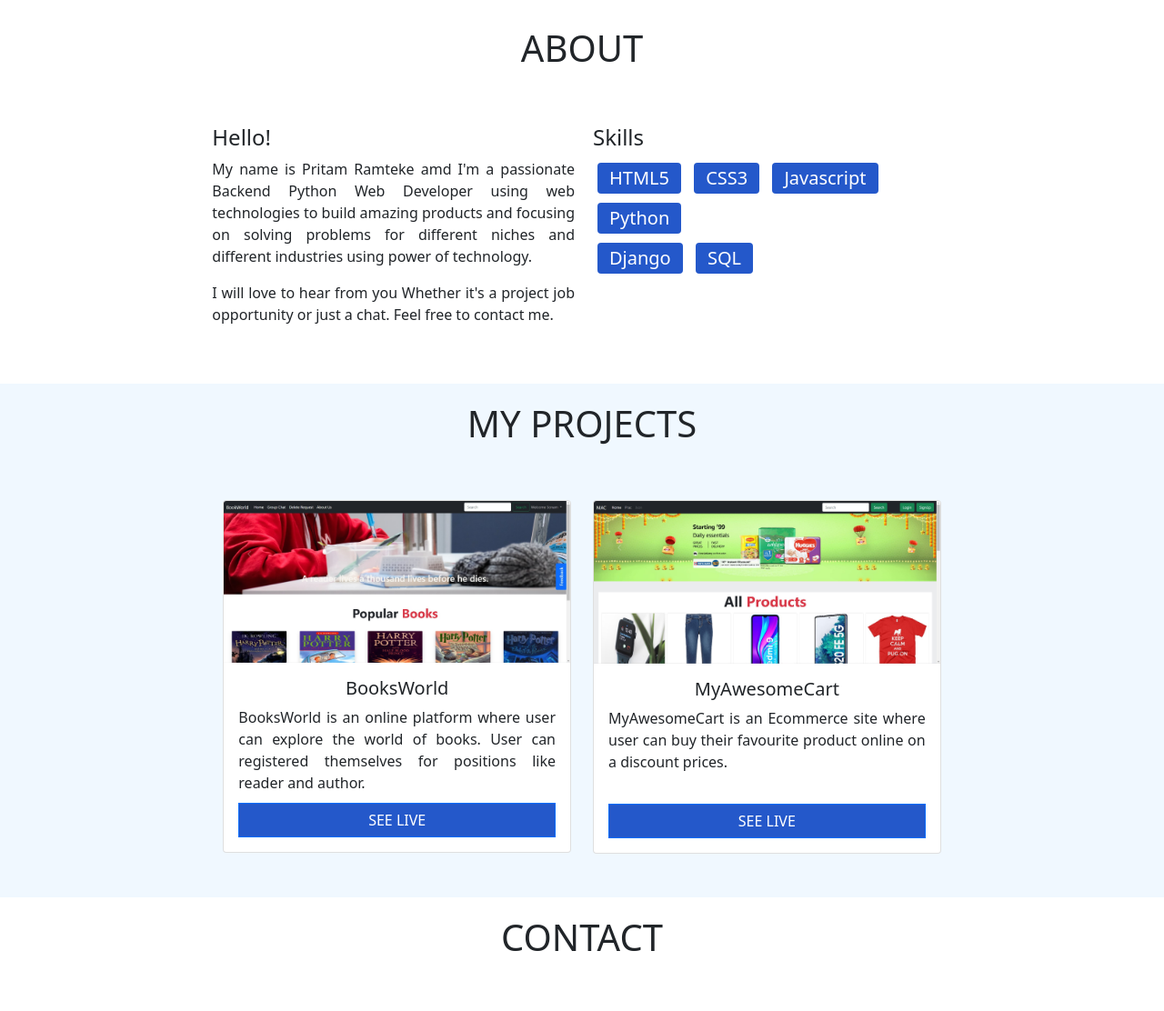
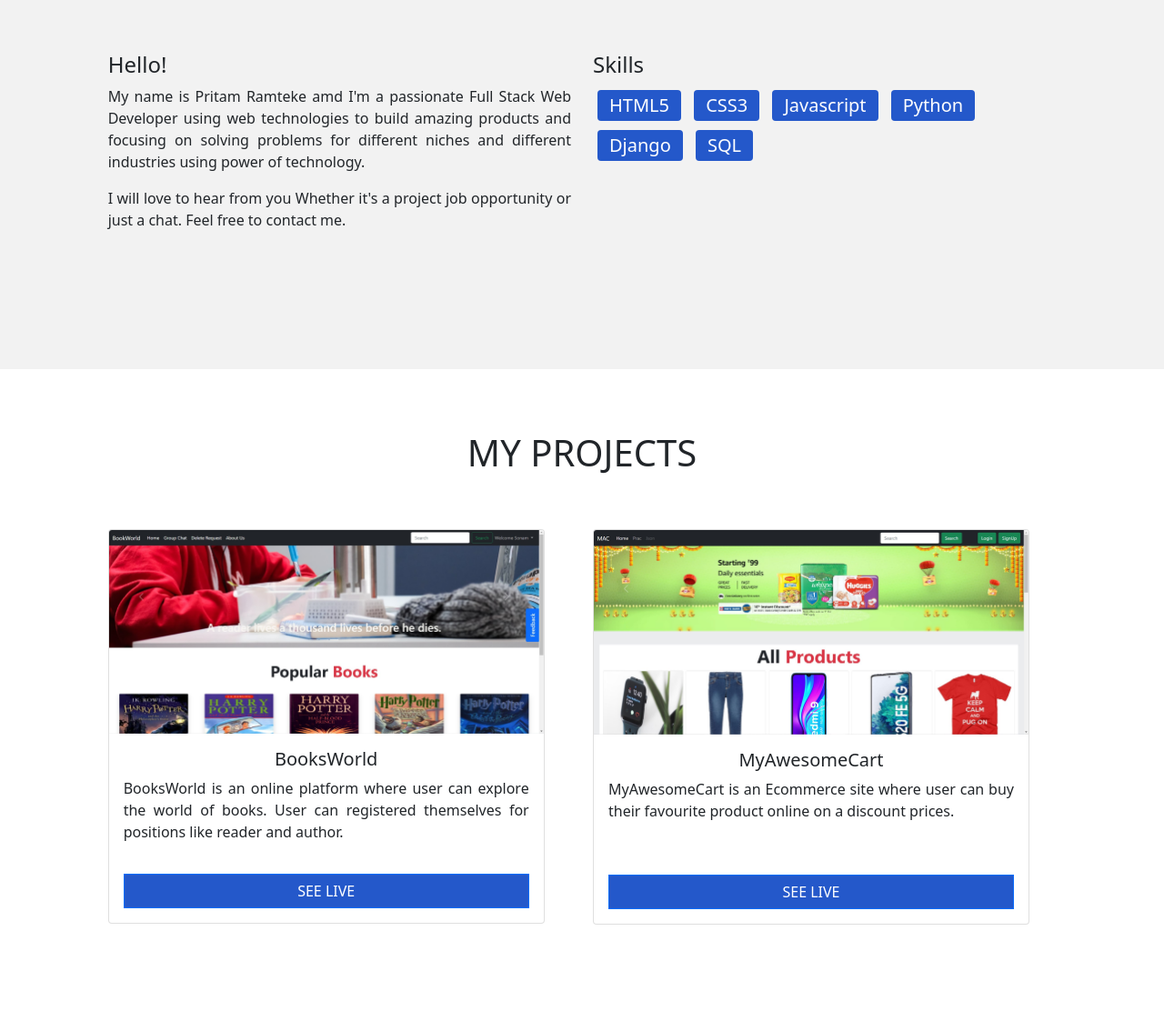
Before and after one commit to pritamramteke3211/myportfolio, a Django app: page / in a window 1280 px wide. Shown: the part 804-1916 px from the top of the page at 91% size. Run offline with Django 3.2, Linux system fonts and the light colour scheme; data comes from the database, SQL or seed files in the repository; some libraries are stand-ins or nearby versions; some web fonts are replaced.

Commit message:
commit 19

```diff
--- a/static/css/phone.css
+++ /dev/null
@@ -1,15 +0,0 @@
-.home_text{
-    margin-top: 30%;
-}
-
-.head1{
-    font-size:40px;
-}
-
-.head2{
-    font-size: 28px;
-}
-
-.card-text{
-    font-size: 14px;
-  }
--- a/static/css/portfolio.css
+++ b/static/css/portfolio.css
@@ -90,8 +148,11 @@
 
 
 /* About */
+.about{
+    background-color: #f2f2f2;
+}
 .about_content{
-    height:60vh;
+    padding-bottom: 10%;
     margin-top: 10px;
 }
 
@@ -103,9 +164,7 @@
     text-align: justify;
 }
 
-.skills{
-    text-align:start;
-}
+
 
 .skill{
    font-size: 20px;
@@ -118,7 +177,7 @@
 
 /* Project */
 .project{
-    background-color:aliceblue;
+    background-color:white;
 }
 
 .social{
--- a/templates/about.html
+++ b/templates/about.html
@@ -1,14 +1,14 @@
-<div class="row mx-0 about_content">
-    <div class="col-md-2"></div>
-    <div class="col-md-8 col-sm-8 col-xs-8 ">
+<div class="row mx-0 about_content justify-content-center">
+
+
     <h1 class="page-header">ABOUT</h1>
 
 
-                <div class="row mx-0 my-5">
-                    <div class="col-md-6 px-2">
+
+                    <div class="col-md-5 col-11 my-2">
                         <h4>Hello!</h4>
                         <p>
-                        My name is Pritam Ramteke amd I'm a passionate Backend Python Web
+                        My name is Pritam Ramteke amd I'm a passionate Full Stack Web
                         Developer using web technologies to build amazing products and
                         focusing on solving problems for different niches and different
                         industries using power of technology.
@@ -19,7 +19,7 @@
                         </p>
                     </div>
 
-                    <div class="col-md-6 skills" >
+                    <div class="col-md-5 col-11 my-2" >
                     <h4>Skills</h4>
 
                     <div >
@@ -34,8 +34,8 @@
                     <span class='badge bg-secondary skill'>SQL</span>
                     </div>
 
-                </div>
 
-    <div class="col-md-2"> </div>
+
+
 
 </div>
--- a/templates/base.html
+++ b/templates/base.html
@@ -47,6 +47,88 @@
     <script src="{{STATIC_PREFIX}}js/popper.min.js"></script>
     <script src="{{STATIC_PREFIX}}js/bootstrap.min.js"></script>
 
+    <script>
+        console.log(window.pageYOffset);
+
+        console.log(screen.width)
+        navbar = document.getElementById('nav_bar');
+        nav_link = document.getElementsByClassName('nav_link');
+        navbar_toggler = document.getElementsByClassName('navbar-toggler');
+        console.log(navbar_toggler[0].style)
+
+
+        home_link = document.getElementById('home_link');
+        about_link = document.getElementById('about_link');
+        project_link = document.getElementById('project_link');
+        contact_link = document.getElementById('contact_link');
+
+
+    window.addEventListener('scroll',function(){
+
+    if(window.pageYOffset > 0){
+
+        navbar.style.background = "rgba(0, 0, 0, 0.733)";
+        navbar.style.padding= "10px 30px";
+        //navbar_toggler_icon[0].style.border-color = 'white!important';
+        navbar_toggler[0].style.border = "1px solid white";
+
+       for (var i=0; i< nav_link.length ; i++){
+           nav_link[i].style.color = "white";
+       }
+    }
+    else{
+        navbar_toggler[0].style.border = "1px solid rgba(0,0,0,.1)";
+        navbar.style.background = "rgba(255,255,255,0.3)";
+        navbar.style.padding= "20px 30px";
+        //navbar_toggler.style.background = 'black!important';
+
+        for (var i=0; i< nav_link.length ; i++){
+           nav_link[i].style.color = "black";
+       }
+    }
+});
+
+window.addEventListener('scroll',function(){
+
+    if(screen.width > 991){
+        home_link.classList.add('active')
+    if(window.pageYOffset > 638){
+
+        about_link.classList.add('active')
+        project_link.classList.remove('active')
+        contact_link.classList.remove('active')
+        home_link.classList.remove('active')
+    }
+    if(window.pageYOffset > 1128){
+        about_link.classList.remove('active')
+        project_link.classList.add('active')
+        contact_link.classList.remove('active')
+        home_link.classList.remove('active')
+    }
+    if(window.pageYOffset > 1768){
+        about_link.classList.remove('active')
+        project_link.classList.remove('active')
+        contact_link.classList.add('active')
+        home_link.classList.remove('active')
+    }
+
+
+    if(window.pageYOffset <= 638){
+        about_link.classList.remove('active')
+        project_link.classList.remove('active')
+        contact_link.classList.remove('active')
+        home_link.classList.add('active')
+    }
+    }
+    else{
+        home_link.classList.remove('active')
+    }
+});
+
+
+
+    </script>
+
     <footer class="footer mt-auto py-2 bg-dark">
         <div class="container text-center text-white">
             <a class="btn btn-outline-primary mb-2" href="#top"> Back to Top</a><br>
--- a/templates/contact.html
+++ b/templates/contact.html
@@ -1,10 +1,10 @@
-<div class="row mx-0">
+<div class="row mx-0 justify-content-center ">
 
-    <div class="col-md-2"></div>
-    <div class="col-md-8">
+
+    <div class="col-md-10">
         <h1 class="page-header">CONTACT</h1>
 
-        <div class="row mx-0">
+        <div class="row mx-0 justify-content-center">
 
 
             <iframe
@@ -15,8 +15,8 @@
 
 
 
-            <div class="col-sm-6 col-md-6 my-3 ">
-            <h4>Message Me</h4><br>
+            <div class="col-md-6 my-3 " id="contact_form">
+            <h4>Contact Form</h4><br>
                 <form action="" method='post'>
                     {% csrf_token %}
                     <div class="mb-3">
@@ -36,20 +36,21 @@
                 </form>
             </div>
 
-            <div class="col-sm-6 col-md-6 social">
-                <div class='row mx-0 my-3'>
-                    <h4>Social Media</h4><br><br>
+            <div class="col-md-6 social mt-3" id="social_links">
 
+                    <h4>Social Media</h4><br>
 
-                        <div> <a href="mailto:pritamramteke3211@gmail.com"  target="_blank"><i class="fas fa-envelope fa-lg me-2"></i>pritamramteke3211@gmail.com</a></div>
+                        <div class="socials">
+                        <div >
+                            <a href="mailto:pritamramteke3211@gmail.com"  target="_blank"><i class="fas fa-envelope fa-lg me-2"></i>pritamramteke3211@gmail.com</a></div>
                         <br>
                         <div> <a href="https://www.linkedin.com/in/pritam-ramteke-371ab714a/"  target="_blank"><i class="fab fa-linkedin fa-lg me-2"></i>pritam-ramteke-371ab714a</a> </div>
                         <div><a href="https://github.com/pritamramteke3211" target="_blank"><i class="fab fa-github-square fa-lg me-2"></i>pritamramteke3211</a></div>
                         <div><a href="https://www.facebook.com/pritam.ramteke.5473/" target="_blank"><i class="fab fa-facebook fa-lg me-2"></i>pritam.ramteke.5473</a> </div>
                         <div><a href="https://twitter.com/PritamRamteke13" target="_blank"><i class="fab fa-twitter fa-lg me-2"></i>PritamRamteke13</a></span></div>
 
+                    </div>
 
-                </div>
 
             </div>
 
@@ -58,5 +59,5 @@
 
 
     </div>
-    <div class="col-md-2"></div>
+
 </div>
--- a/templates/home.html
+++ b/templates/home.html
@@ -11,35 +11,36 @@
 
 {% block body %}
 
-<div class="main text-white">
-    <div class="row mx-0">
-    <div class="col-md-2"></div>
-    <div class="col-md-8 home_text text-center" >
-        <h1 class="head1" >Hi, I am Pritam Ramteke</h1>
-        <p class="head2" > A Full Stack Python Web Developer.</p>
-        <br>
-        <div class="mb-4"><a href="#project" class="home_btn">MY PROJECTS </a> </div>
-        <div><a href="media\files\PritamRamtekeCv.pdf" class="home_btn" target='blank'> RESUME </a></div>
+<div class="main">
+    <div class="row mx-0 justify-content-center ">
 
+        <div class="col-md-5 col-11" id='home_img'>
+            <img src="{% static 'images/V_Potrait_Clean_2_o-removebg.png' %}" class="img-fluid w-100" alt="">
+        </div>
+
+        <div class="col-md-5 col-11 home_text ">
+            <h1 class="head1 pb-2">Hi, <br> I am Pritam Ramteke</h1>
+            <p class="head2 pb-2"> A Full Stack Web Developer.</p>
+            <p id='home_menu'> <a href="#project" class="home_menu_btn1"> PROJECTS </a> | <a
+                    href="media\files\PritamRCV3.pdf" class="home_menu_btn2" target='blank'> RESUME </a> </p>
+
+        </div>
 
 
     </div>
-    <div class="col-md-2">
-
-    </div>
-    </div>
+</div>
 
 </div>
 
-<div class="about " id='about'>
+<div class="about pt-5" id='about'>
     {% include 'about.html' %}
 </div>
 
-<div class="project" id='project'>
+<div class="project py-5" id='project'>
     {% include 'project.html' %}
 </div>
 
-<div class="contact mb-5" id='contact'>
+<div class="contact py-5" id='contact'>
     {% include 'contact.html' %}
 </div>
 
--- a/templates/navbar.html
+++ b/templates/navbar.html
@@ -1,31 +1,31 @@
 
-<nav class="navbar navbar-expand-lg navbar-dark bg-dark">
+<nav class="navbar fixed-top navbar-expand-lg navbar-light " id="nav_bar">
     <div class="container-fluid">
-      <a class="navbar-brand" href="{% url 'home' %}">PR</a>
-      <button class="navbar-toggler" type="button" data-bs-toggle="collapse" data-bs-target="#navbarSupportedContent" aria-controls="navbarSupportedContent" aria-expanded="false" aria-label="Toggle navigation">
+      <a class="navbar-brand nav_link" href="{% url 'home' %}">PR</a>
+      <button class="navbar-toggler" type="button" id="navbar_toggler" data-bs-toggle="collapse" data-bs-target="#navbarSupportedContent" aria-controls="navbarSupportedContent" aria-expanded="false" aria-label="Toggle navigation">
         <span class="navbar-toggler-icon"></span>
       </button>
-      <div class='d-flex'>
+      {% comment %} <div class='d-flex' id="d_flex">  {% endcomment %}
       <nav class="collapse navbar-collapse " id="navbarSupportedContent">
         <ul class="navbar-nav me-auto mb-2 mb-lg-0">
           <li class="nav-item">
-            <a class="nav-link active" aria-current="page" href="{% url 'home' %}">HOME</a>
+            <a class="nav-link  nav_link active" id="home_link"  aria-current="page"  href="{% url 'home' %}">HOME</a>
           </li>
 
           <li class="nav-item">
-            <a class="nav-link active" aria-current="page" href="#about">ABOUT</a>
+            <a class="nav-link  nav_link" id="about_link"  aria-current="page"  href="#about">ABOUT</a>
           </li>
 
           <li class="nav-item">
-            <a class="nav-link active" aria-current="page" href="#project">MY PROJECT</a>
+            <a class="nav-link  nav_link" id="project_link"  aria-current="page" href="#project">PROJECTS</a>
           </li>
 
           <li class="nav-item">
-            <a class="nav-link active" aria-current="page" href="#contact">CONTACT</a>
+            <a class="nav-link  nav_link" id="contact_link" aria-current="page"  href="#contact">CONTACT</a>
           </li>
 
         </ul>
       </nav>
-      </div>
+      {% comment %} </div> {% endcomment %}
     </div>
   </nav>
--- a/templates/project.html
+++ b/templates/project.html
@@ -1,24 +1,23 @@
-<div class="row mx-0">
-    <div class="col-md-2"></div>
-    <div class="col-md-8">
-    <h1 class="page-header">MY PROJECTS</h1>
+<div class="row mx-0 justify-content-center">
 
-        <div class="row mx-0">
-        {% for project in projects %}
-            <div class="col mb-5 " id="col_id" >
+
+        <h1 class="page-header">MY PROJECTS</h1>
+
+
+            {% for project in projects %}
+            <div class="col-md-5 col-11 mb-5 " id="col_id">
                 <div class="card" id="card_id">
                     <img src="{{project.proj_image.url}}" class="card-img-top" alt="{{project.name}}_image">
                     <div class="card-body text-center">
                         <h5 class="card-title">{{project.name}}</h5>
-                        <p class="card-text"  style="height: 90px;">{{project.s_description|truncatechars:150}}</p>
-                        <a href="{{project.proj_link}}" class="btn btn-primary card_btn d-grid gap-2" target='_blank'>SEE LIVE</a>
+                        <p class="card-text" style="height: 90px;">{{project.s_description|truncatechars:150}}</p>
+                        <a href="{{project.proj_link}}" class="btn btn-primary card_btn d-grid gap-2"
+                            target='_blank'>SEE LIVE</a>
                     </div>
                 </div>
             </div>
-        {% endfor %}
-        </div>
+            {% endfor %}
 
 
-    </div>
-<div class="col-md-2"></div>
+
 </div>
```
Also changed, not shown: other parts of static/css/portfolio.css (+198 -9 lines), templates/prac.html (deleted, +0 -39 lines), static/images/V_Potrait_Clean_1-removebg.png (added), static/images/V_Potrait_Clean_2_o-removebg.png (added), 2 other files.
